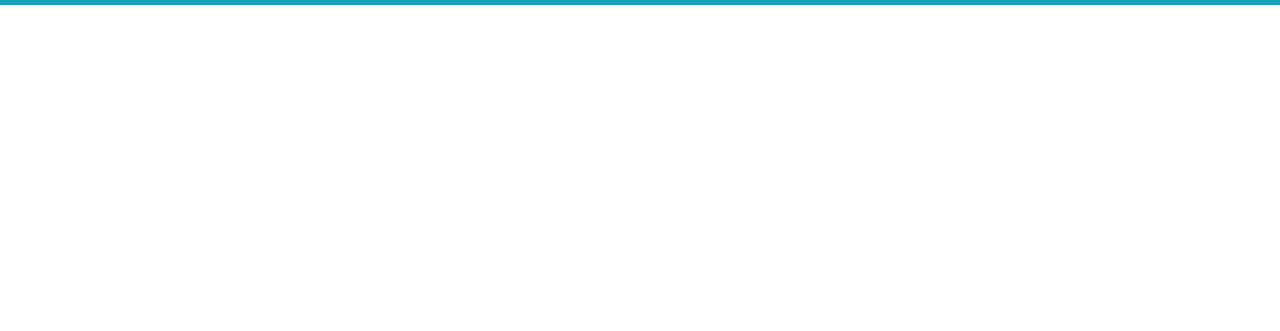
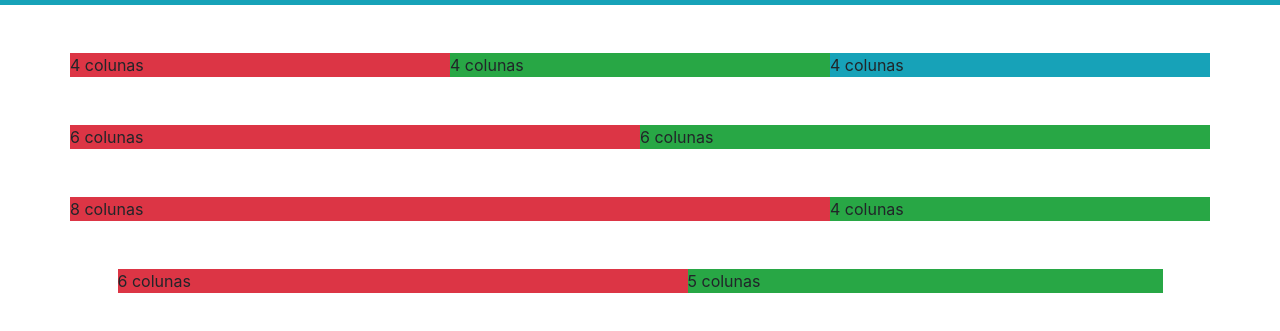
Before and after one commit to LssLucas/GenerationBootStrap, a plain HTML site: page index.html in a window 1280 px wide. Shown: the part 51-382 px from the top of the page. Drawn offline with nearby package versions, Linux system fonts and the light colour scheme.

Commit message:
Utilizacao de grid no bootstrap

```diff
--- a/index.html
+++ b/index.html
@@ -5,10 +5,12 @@
     <meta charset="UTF-8">
     <meta name="viewport" content="width=device-width, initial-scale=1.0">
     <title>BootStrap</title>
+    <!--Link dos estilos CSS nos servidores Bootstrap-->
     <link rel="stylesheet" href="https://stackpath.bootstrapcdn.com/bootstrap/4.1.3/css/bootstrap.min.css" integrity="sha384-MCw98/SFnGE8fJT3GXwEOngsV7Zt27NXFoaoApmYm81iuXoPkFOJwJ8ERdknLPMO" crossorigin="anonymous">
 </head>
 
 <body>
+    <!--ABERTURA MENU-->
     <nav class="navbar navbar-expand-lg navbar-light bg-info">
         <a class="navbar-brand" href="#">Olá, BootStrap</a>
         <button class="navbar-toggler" type="button" data-toggle="collapse" data-target="#conteudoNavbarSuportado" aria-controls="conteudoNavbarSuportado" aria-expanded="false" aria-label="Alterna navegação">
@@ -43,6 +45,47 @@
             </form>
         </div>
     </nav>
+    <!--FECHAMENTO MENU-->
+
+    <!--ABERTURA GRID-->
+    <div class="container">
+        <div class="row mt-5 d-flex justify-content-center">
+            <div class="col-md-4 p-0">
+                <div class="bg-danger">4 colunas</div>
+            </div>
+            <div class="col-md-4 p-0">
+                <div class="bg-success">4 colunas</div>
+            </div>
+            <div class="col-md-4 p-0">
+                <div class="bg-info">4 colunas</div>
+            </div>
+        </div>
+        <div class="row mt-5 d-flex justify-content-center">
+            <div class="col-md-6 p-0">
+                <div class="bg-danger">6 colunas</div>
+            </div>
+            <div class="col-md-6 p-0">
+                <div class="bg-success">6 colunas</div>
+            </div>
+        </div>
+        <div class="row mt-5 d-flex justify-content-center">
+            <div class="col-md-8 p-0">
+                <div class="bg-danger">8 colunas</div>
+            </div>
+            <div class="col-md-4 p-0">
+                <div class="bg-success">4 colunas</div>
+            </div>
+        </div>
+        <div class="row mt-5 d-flex justify-content-center">
+            <div class="col-md-6 p-0">
+                <div class="bg-danger">6 colunas</div>
+            </div>
+            <div class="col-md-5 p-0">
+                <div class="bg-success">5 colunas</div>
+            </div>
+        </div>
+    </div>
+    <!--FECHAMENTO GRID-->
 
     <script src="https://code.jquery.com/jquery-3.3.1.slim.min.js" integrity="sha384-q8i/X+965DzO0rT7abK41JStQIAqVgRVzpbzo5smXKp4YfRvH+8abtTE1Pi6jizo" crossorigin="anonymous"></script>
     <script src="https://cdnjs.cloudflare.com/ajax/libs/popper.js/1.14.3/umd/popper.min.js" integrity="sha384-ZMP7rVo3mIykV+2+9J3UJ46jBk0WLaUAdn689aCwoqbBJiSnjAK/l8WvCWPIPm49" crossorigin="anonymous"></script>
```
